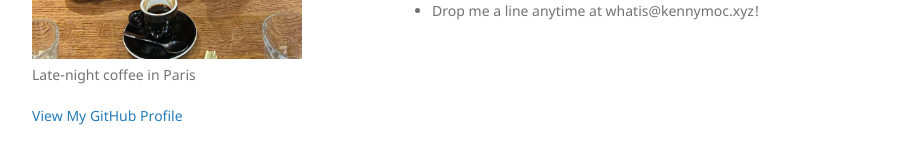
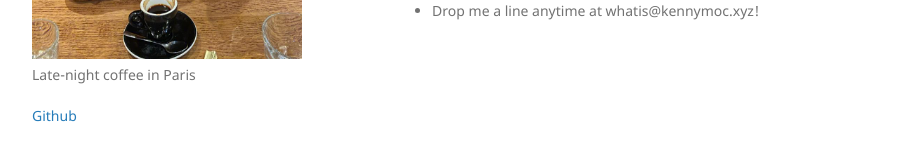
Before and after one commit to rubbermonkeyz/rubbermonkeyz.github.io, a Jekyll site: the page built from index.md, in a window 1280 px wide. Shown: the part 410-574 px from the top of the page, without its empty margins (178-1083 px from the left). Built offline with Jekyll 4.4.1, drawn with Linux system fonts in a browser that asks for light colours.

Commit message:
Update default.html

```diff
--- a/_layouts/default.html
+++ b/_layouts/default.html
@@ -28,7 +28,7 @@
         {% endif %}
 
         {% if site.github.is_user_page %}
-        <p class="view"><a href="{{ site.github.owner_url }}">View My GitHub Profile</a></p>
+        <p class="view"><a href="https://github.com/xan3c">Github</a></p>
         {% endif %}
 
         {% if site.show_downloads %}
```
